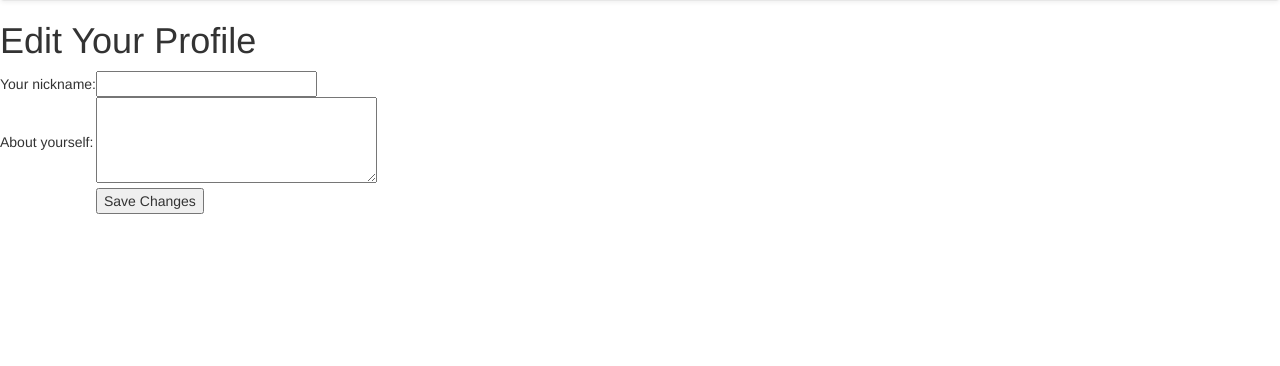
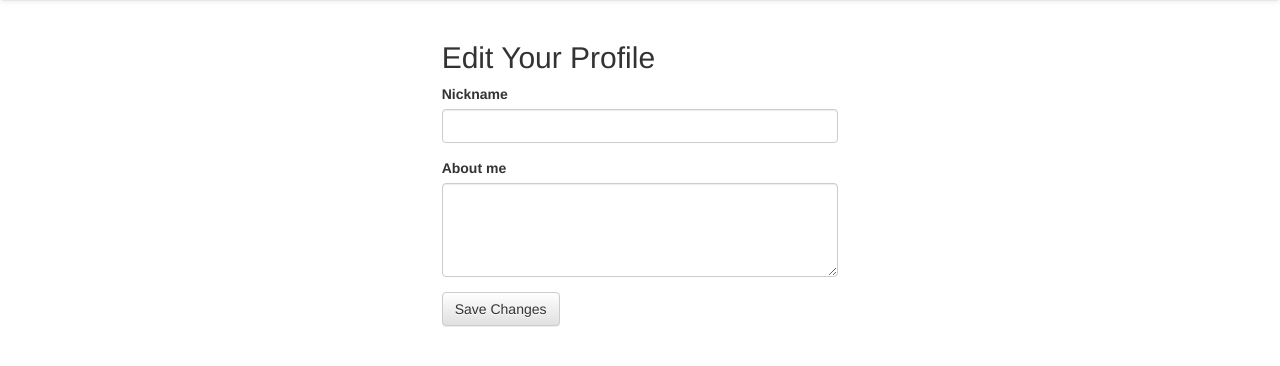
Before and after one commit to t33chong/microblog, a Flask app: page /edit/ in a window 1280 px wide. Shown: the part 51-417 px from the top of the page. Run offline with Flask 2, Linux system fonts and the light colour scheme; a user stored in the database is signed in; data comes from the database, SQL or seed files in the repository; parts of the project's set-up code (start-up, migrations or seed data) failed here and were passed over; some libraries are stand-ins or nearby versions.

Commit message:
bootstrap edit template

```diff
--- a/app/templates/edit.html
+++ b/app/templates/edit.html
@@ -2,27 +2,32 @@
 {% extends "base.html" %}
 
 {% block content %}
-<h1>Edit Your Profile</h1>
-<form action="" method="post" name="edit">
-    {{form.hidden_tag()}}
-    <table>
-        <tr>
-            <td>Your nickname:</td>
-            <td>
-                {{form.nickname(size=24)}}
-                {% for error in form.errors.nickname %}
-                <br><span style="color: red;">[{{error}}]</span>
-                {% endfor %}
-            </td>
-        </tr>
-        <tr>
-            <td>About yourself:</td>
-            <td>{{form.about_me(cols=32, rows=4)}}</td>
-        </tr>
-        <tr>
-            <td></td>
-            <td><input type="submit" value="Save Changes"></td>
-        </tr>
-    </table>
-</form>
+<section>
+  <div class="container-fluid">
+    <div class="row">
+      <div class="col-md-4">
+      </div>
+      <div class="col-md-4">
+        <h2>Edit Your Profile</h2>
+        <form action="" role="form" method="post" name="edit">
+          <div class="form-group">
+            {{form.hidden_tag()}}
+            <label for="nickname">Nickname</label>
+            {{form.nickname(class='form-control')}}
+            {% for error in form.errors.nickname %}
+            <div class="alert alert-danger">{{error}}</div>
+            {% endfor %}
+          </div>
+          <div class="form-group">
+            <label for="about_me">About me</label>
+            {{form.about_me(class='form-control', rows=4, maxlength=140)}}
+          </div>
+          <button type="submit" class="btn btn-default">Save Changes</button>
+        </form>
+      </div>
+      <div class="col-md-4">
+      </div>
+    </div>
+  </div>
+</section>
 {% endblock %}
```
